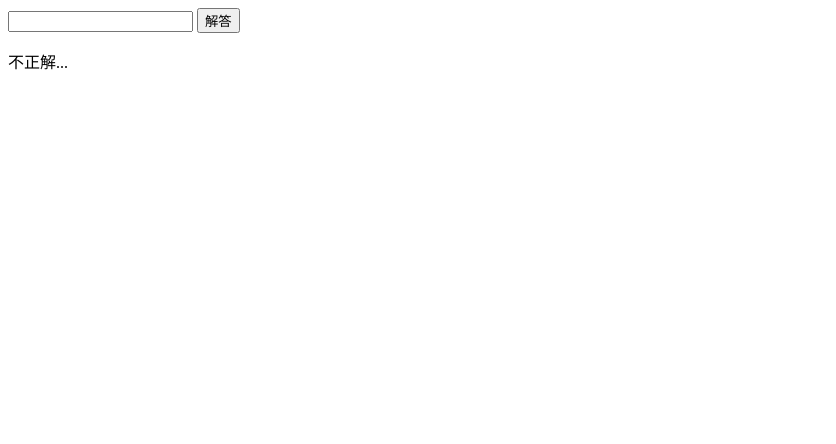
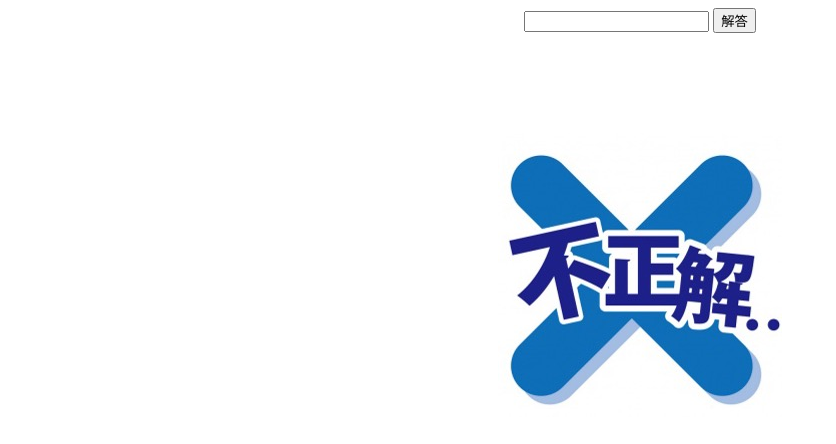
Before and after one commit to Hamaguri-0414/check-answer, a plain HTML site: page index.html in a window 1280 px wide. Both pictures are taken after a click on the button "解答". Shown: the whole page, without its empty margins (0-836 px from the left). Drawn offline with Linux system fonts and the light colour scheme.

Commit message:
apply style

```diff
--- a/index.html
+++ b/index.html
@@ -6,12 +6,23 @@
     <meta http-equiv="X-UA-Compatible" content="IE=edge">
     <meta name="viewport" content="width=device-width, initial-scale=1.0">
     <title>『今日のナゾ』答え合わせ</title>
+
+    <style>
+        div {
+            text-align: center;
+            margin-bottom: 100px;
+        }
+    </style>
 </head>
 
 <body>
-    <input type="number" id="input">
-    <button id="btn" onclick="return check()">解答</button>
-    <p id="result"></p>
+    <div>
+        <input id="input">
+        <button id="btn" onclick="return check()">解答</button>
+    </div>
+    <div>
+        <img id="result" src="" alt="">
+    </div>
 
     <script>
         let input = document.getElementById("input");
@@ -20,9 +31,11 @@
         async function check() {
             const input_sha = await sha256(input.value)
             if (input_sha == getParam("answer")) {
-                result.innerHTML = "正解！";
+                result.alt = "正解";
+                result.src = "correct.jpg"
             } else {
-                result.innerHTML = "不正解...";
+                result.alt = "不正解";
+                result.src = "incorrect.jpg"
             }
         }
 
```
Also changed, not shown: correct.jpg (added), incorrect.jpg (added).
